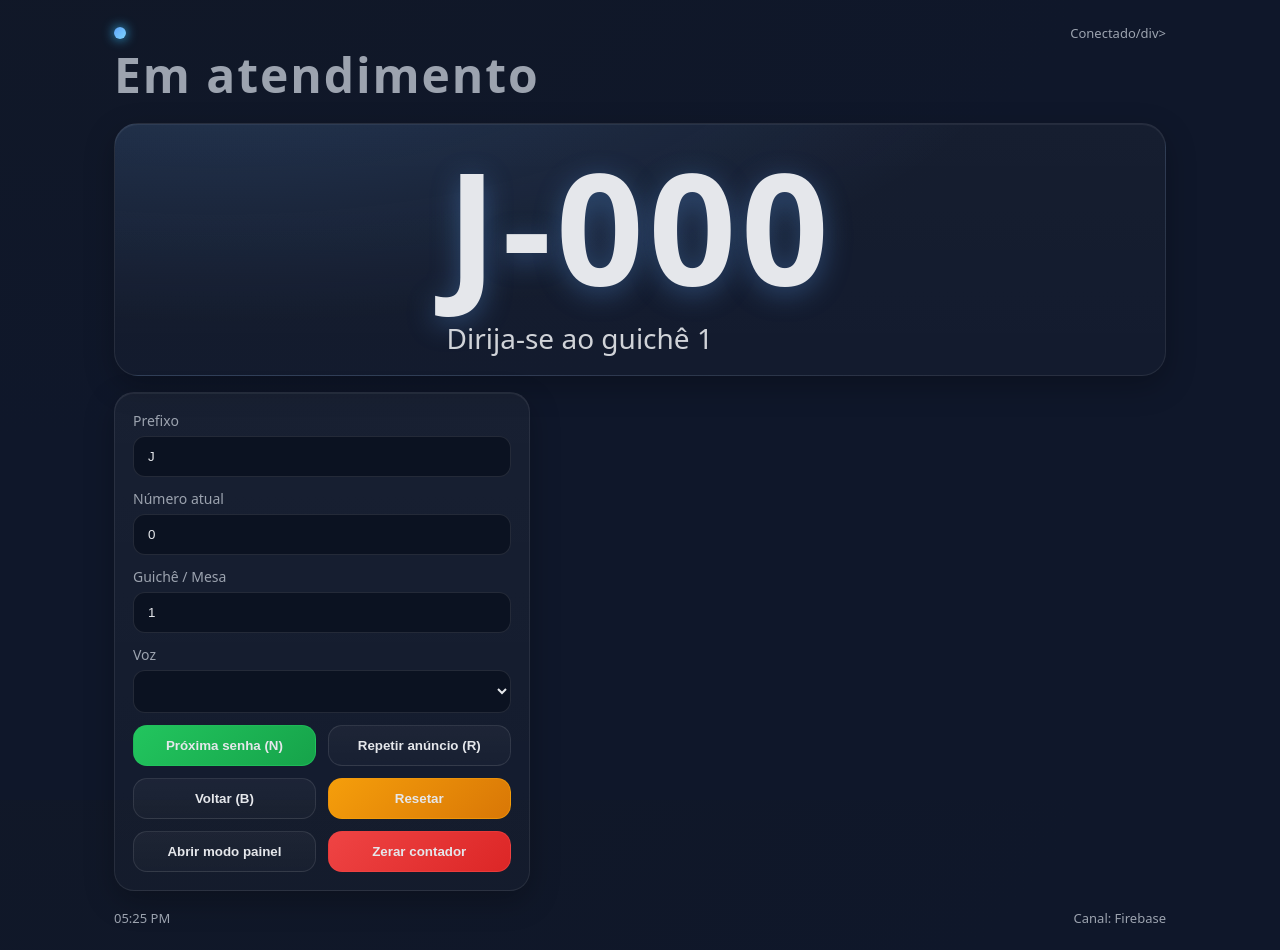
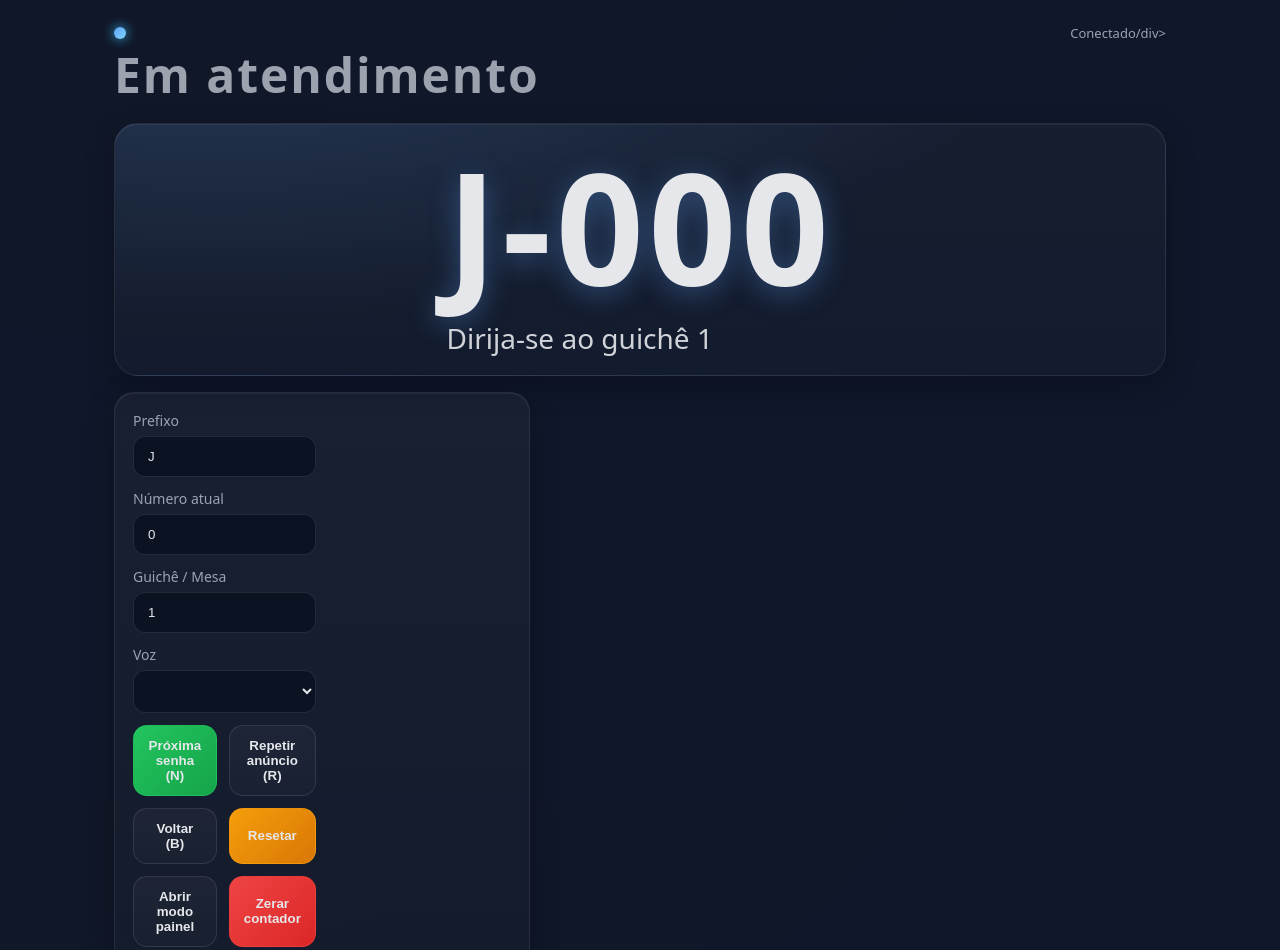
Before and after one commit to dividacm/senha, a plain HTML site: page Senha-atendimento.HTML in a window 1280 px wide. Shown: the top 950 px of the page. Drawn offline with Linux system fonts and the light colour scheme; no server answers.

Commit message:
Senha-atendimento.HTML

```diff
--- a/Senha-atendimento.HTML
+++ b/Senha-atendimento.HTML
@@ -71,34 +71,34 @@ kbd{background:#0b1221;border:1px solid rgba(255,255,255,0.12);padding:2px 6px;b
 <aside class="controls">
   <div class="card" style="display:flex;flex-direction:column;gap:12px">
 
-    <div class="row" style="display:flex;align-items:center;gap:8px">
+    <div class="row">
       <div class="field" style="flex:1">
         <label for="prefix">Prefixo</label>
         <input id="prefix" maxlength="3" value="J" />
       </div>
     </div>
 
-    <div class="row" style="display:flex;align-items:center;gap:8px">
+    <div class="row">
       <div class="field" style="flex:1">
         <label for="numero">Número atual</label>
         <input id="numero" type="number" min="0" value="0" />
       </div>
     </div>
 
-    <div class="row" style="display:flex;align-items:center;gap:8px">
+    <div class="row">
       <div class="field" style="flex:1">
         <label for="guiche">Guichê / Mesa</label>
         <input id="guiche" value="1" />
       </div>
     </div>
 
-    <div class="row" style="display:flex;align-items:center;gap:8px">
+    <div class="row">
       <div class="field" style="flex:1">
         <label for="voz">Voz</label>
         <select id="voz"></select>
       </div>
     </div>
-
+ <aside class="row">
     <div class="btns">
       <button class="primary" id="btnNext">Próxima senha (N)</button>
       <button class="ghost" id="btnRepeat">Repetir anúncio (R)</button>
```
